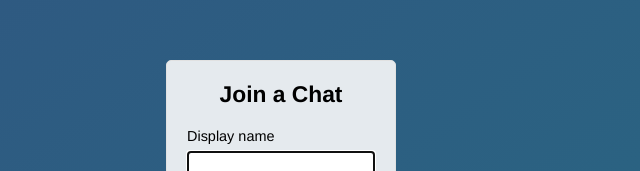
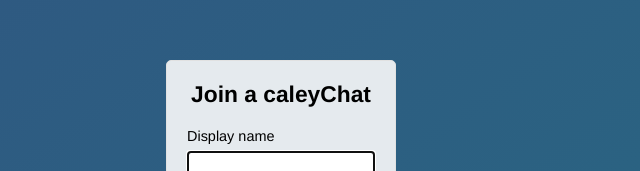
Before and after one commit to michaelCaleyWhaley/node-chat-app, a website: page public/index.html in a window 1280 px wide. Shown: the part 178-349 px from the top of the page, without its empty margins (359-999 px from the left). Drawn offline with nearby package versions, Linux system fonts and the light colour scheme; no server answers.

Commit message:
update index.html

```diff
--- a/public/index.html
+++ b/public/index.html
@@ -14,7 +14,7 @@
     <div class="centered-form__form">
         <form action="./chat.html">
             <div class="form-field">
-                <h3>Join a Chat</h3>
+                <h3>Join a caleyChat</h3>
             </div>
             <div class="form-field">
                 <label>Display name</label>
```
